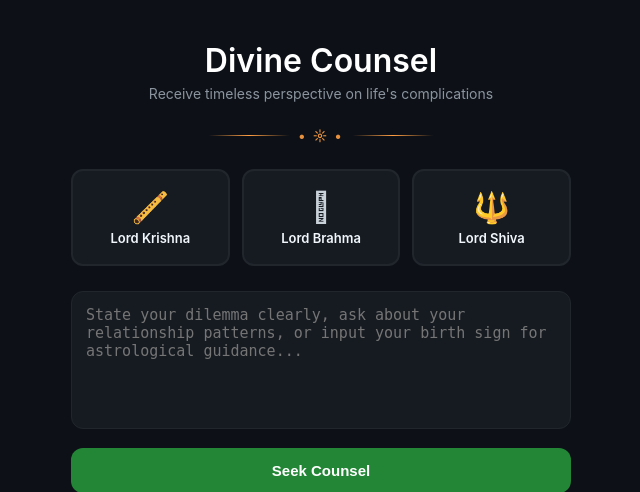
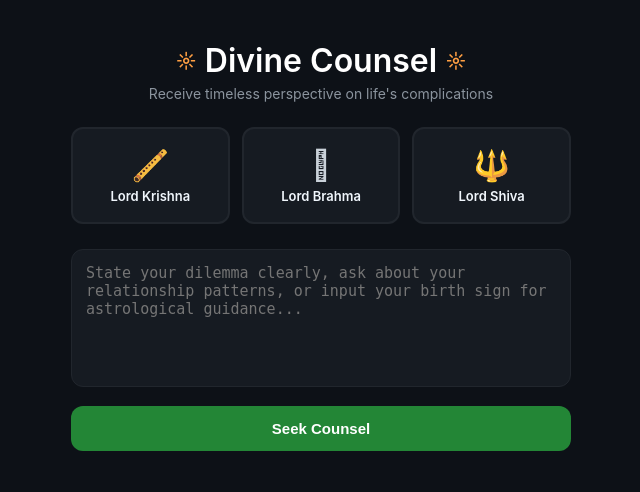
Before and after one commit to DebiPrasadOjha/Divine_AI, a Flask app: page / in a window 1280 px wide. Shown: the top 492 px of the page, without its empty margins (319-959 px from the left). Run offline with Flask 3, Linux system fonts and the light colour scheme.

Commit message:
Update index.html

```diff
--- a/templates/index.html
+++ b/templates/index.html
@@ -27,28 +27,22 @@
             max-width: 500px;
             text-align: center;
         }
-        h1 { color: #ffffff; margin-bottom: 5px; font-weight: 600; }
-        .subtitle { font-size: 14px; color: #8b949e; margin-bottom: 25px; }
-
-        /* Mystic Sun & Dot Divider (Replaces Gemini Sparkles) */
-        .spiritual-divider {
-            margin: 15px auto 25px auto;
+        h1 {
+            color: #ffffff;
+            margin-bottom: 5px;
+            font-weight: 600;
             display: flex;
             align-items: center;
             justify-content: center;
-            gap: 10px;
+            gap: 8px;
+        }
+        .subtitle { font-size: 14px; color: #8b949e; margin-bottom: 25px; }
+
+        /* Styled Sun Icon replacing the Gemini Stars */
+        .vibe-symbol {
             color: var(--accent-gold);
-            font-size: 14px;
-            letter-spacing: 2px;
-        }
-        .spiritual-divider .line {
-            width: 80px;
-            height: 1px;
-            background: linear-gradient(to right, transparent, var(--accent-gold), transparent);
-        }
-        .spiritual-divider .symbol {
-            font-weight: bold;
-            opacity: 0.9;
+            font-size: 20px;
+            display: inline-block;
         }
 
         /* Deity Selection Cards */
@@ -127,15 +121,9 @@
 <body>
 
 <div class="container">
-    <h1>Divine Counsel</h1>
+    <!-- Restored precise header with custom vibe symbol -->
+    <h1><span class="vibe-symbol">☼</span> Divine Counsel <span class="vibe-symbol">☼</span></h1>
     <div class="subtitle">Receive timeless perspective on life's complications</div>
-
-    <!-- Clean, branded-free spiritual accent element -->
-    <div class="spiritual-divider">
-        <div class="line"></div>
-        <div class="symbol">• ☼ •</div>
-        <div class="line"></div>
-    </div>
 
     <!-- Deity Layout Grid -->
     <div class="deity-grid">
```
